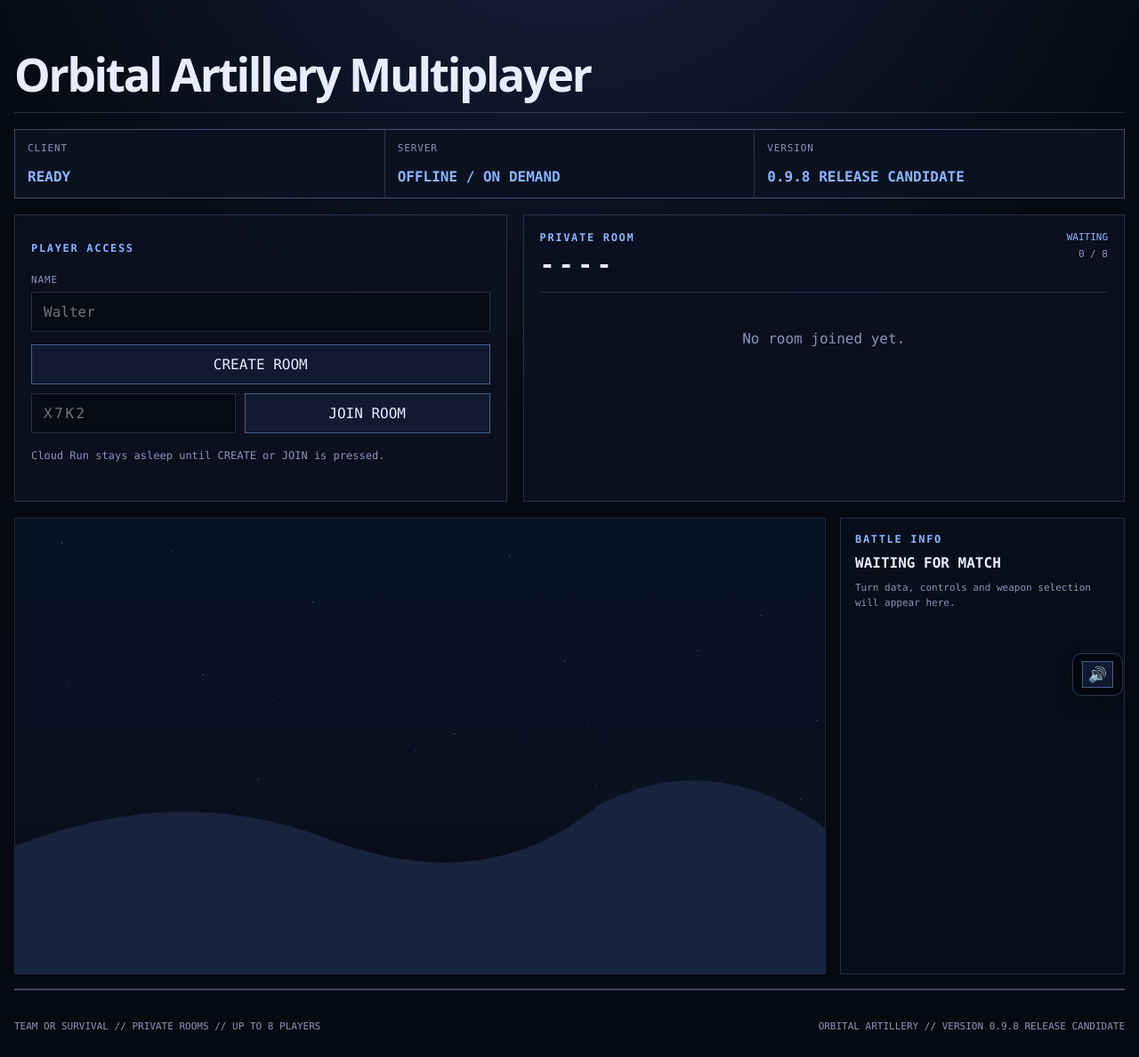
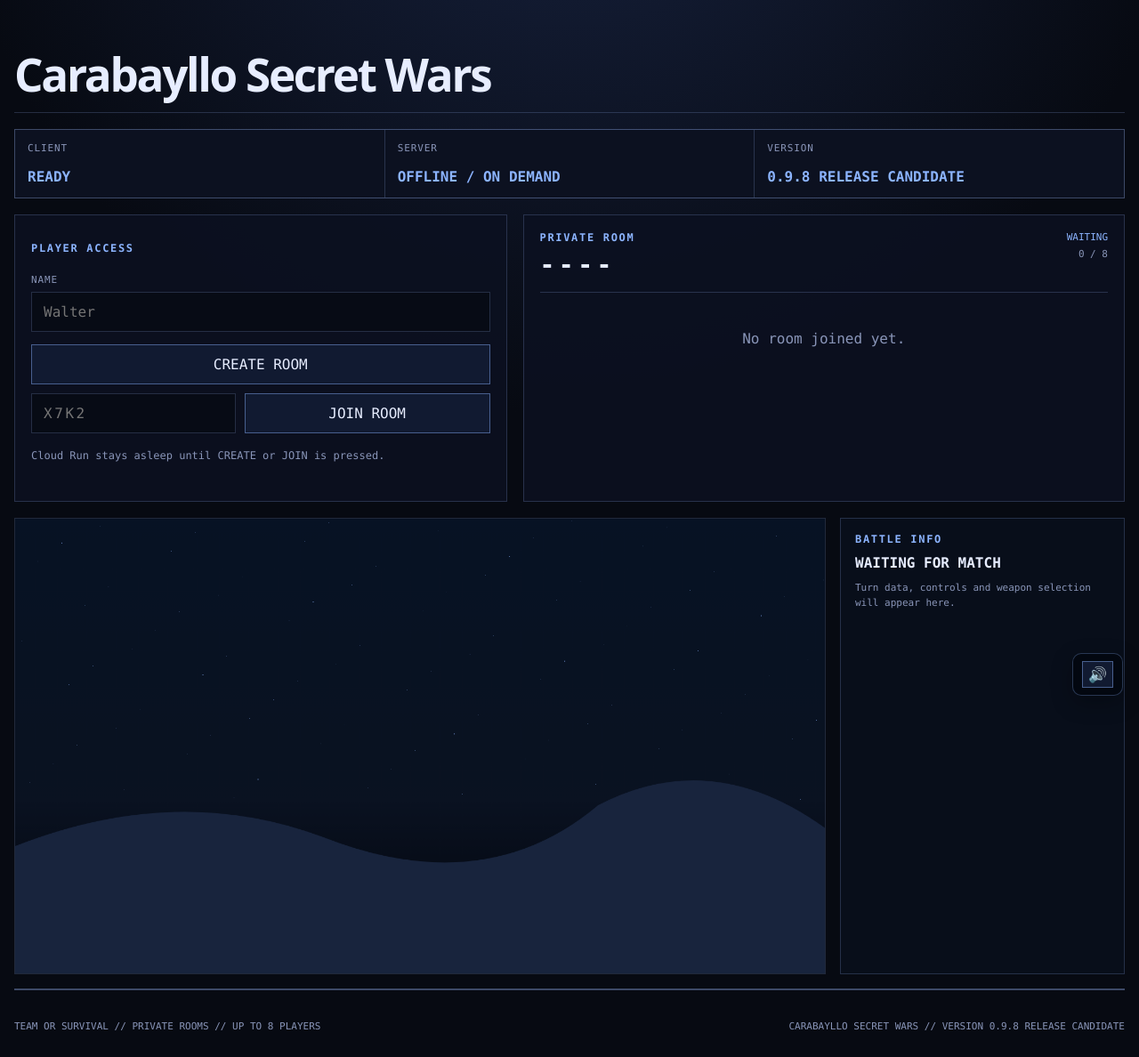
Before and after one commit to wzzzodiac/carabayllo-secret-wars, a plain HTML site: page index.html in a window 1280 px wide. Shown: the whole page at 89% size. Drawn offline with Linux system fonts and the light colour scheme.

Commit message:
Rebrand public game to Carabayllo Secret Wars

```diff
--- a/index.html
+++ b/index.html
@@ -1,9 +1,9 @@
 <!doctype html>
-<html lang="en"><head><meta charset="utf-8"><meta name="viewport" content="width=device-width, initial-scale=1"><meta name="theme-color" content="#070a12"><meta name="description" content="Orbital Artillery — multiplayer artillery game project."><title>Orbital Artillery Multiplayer</title><link rel="icon" href="favicon.svg?v=1" type="image/svg+xml"><link rel="stylesheet" href="style.css?v=phase7a-battle-frame-1"><style>.game-info-panel{height:min(655px,calc(56.25vw - 207px));max-height:min(655px,calc(56.25vw - 207px));overflow-y:auto;overflow-x:hidden}.battle-layout{align-items:start}.overlay{display:none!important}.hero{padding-top:18px;padding-bottom:18px}.hero h1{margin:0;font-size:clamp(2rem,4vw,4rem)}@media(max-width:1180px){.game-info-panel{height:auto;max-height:none;overflow-y:visible}}</style><script type="importmap">{"imports":{"./renderer.js?v=phase6c-heal-1":"./renderer7a-visual.js?v=v098-rc-av-sync-1","./renderer6f.js?v=v09-beta-countdown-1":"./renderer6f.js?v=v098-rc-start-overlay-1","./combat-controls.js?v=phase6b-afk-1":"./combat-controls6f.js?v=v098-rc-room-state-1","./match-stats7a1.js?v=phase7a1-stats-1":"./match-stats7a1.js?v=v098-rc-stats-1"}}</script></head>
-<body><main class="shell"><header class="hero"><h1>Orbital Artillery Multiplayer</h1></header>
+<html lang="en"><head><meta charset="utf-8"><meta name="viewport" content="width=device-width, initial-scale=1"><meta name="theme-color" content="#070a12"><meta name="description" content="Carabayllo Secret Wars — multiplayer artillery game project."><title>Carabayllo Secret Wars</title><link rel="icon" href="favicon.svg?v=1" type="image/svg+xml"><link rel="stylesheet" href="style.css?v=phase7a-battle-frame-1"><style>.game-info-panel{height:min(655px,calc(56.25vw - 207px));max-height:min(655px,calc(56.25vw - 207px));overflow-y:auto;overflow-x:hidden}.battle-layout{align-items:start}.overlay{display:none!important}.hero{padding-top:18px;padding-bottom:18px}.hero h1{margin:0;font-size:clamp(2rem,4vw,4rem)}@media(max-width:1180px){.game-info-panel{height:auto;max-height:none;overflow-y:visible}}</style><script type="importmap">{"imports":{"./renderer.js?v=phase6c-heal-1":"./renderer7a-visual.js?v=v098-rc-av-sync-1","./renderer6f.js?v=v09-beta-countdown-1":"./renderer6f.js?v=v098-rc-start-overlay-1","./combat-controls.js?v=phase6b-afk-1":"./combat-controls6f.js?v=v098-csw-afk-1","./match-stats7a1.js?v=phase7a1-stats-1":"./match-stats7a1.js?v=v098-rc-stats-1"}}</script></head>
+<body><main class="shell"><header class="hero"><h1>Carabayllo Secret Wars</h1></header>
 <section class="panel"><div class="status-row"><span>CLIENT</span><strong id="clientStatus">BOOTING</strong></div><div class="status-row"><span>SERVER</span><strong id="serverStatus">OFFLINE</strong></div><div class="status-row"><span>VERSION</span><strong>0.9.8 RELEASE CANDIDATE</strong></div></section>
 <section class="lobby-grid"><div class="lobby-card" id="entryPanel"><p class="section-label">PLAYER ACCESS</p><label for="playerName">NAME</label><input id="playerName" maxlength="20" autocomplete="nickname" placeholder="Walter"><div class="entry-actions"><button id="createRoom" type="button">CREATE ROOM</button><div class="join-row"><input id="roomCode" maxlength="4" autocomplete="off" placeholder="X7K2" aria-label="Room code"><button id="joinRoom" type="button">JOIN ROOM</button></div></div><p id="actionMessage" class="message" aria-live="polite">Cloud Run stays asleep until CREATE or JOIN is pressed.</p></div>
 <div class="lobby-card room-card"><div class="room-heading"><div><p class="section-label">PRIVATE ROOM</p><strong id="activeRoomCode">----</strong></div><div class="room-meta"><span id="roomStatus">WAITING</span><span id="roomCount">0 / 8</span></div></div><div id="playerList" class="player-list"><div class="empty-room">No room joined yet.</div></div>
 <div id="roomControls" class="room-controls" hidden><div id="modeControls" class="control-group"><span class="control-label">GAME MODE // HOST</span><div class="button-row"><button id="teamModeButton" type="button">TEAM MODE</button><button id="survivalModeButton" type="button">SURVIVAL MODE</button></div></div><div id="teamControls" class="control-group"><span class="control-label">YOUR TEAM</span><div class="button-row"><button id="teamAButton" type="button">TEAM A</button><button id="teamBButton" type="button">TEAM B</button></div></div><button id="readyButton" class="ready-button" type="button">READY</button><button id="startGameButton" class="start-button" type="button" hidden>START GAME</button><p id="lobbyHint" class="lobby-hint">Choose your setup and mark yourself ready.</p></div></div></section>
 <section class="battle-layout"><div class="game-frame" aria-label="Synchronized turn-based artillery world"><canvas id="gameCanvas" width="1600" height="900"></canvas><div class="overlay"><p id="arenaTitle"></p><span id="arenaSubtitle"></span></div></div><aside id="gameInfoPanel" class="game-info-panel" aria-live="polite"><div class="game-info-empty"><span class="section-label">BATTLE INFO</span><strong>WAITING FOR MATCH</strong><p>Turn data, controls and weapon selection will appear here.</p></div></aside></section>
-<footer><span>TEAM OR SURVIVAL // PRIVATE ROOMS // UP TO 8 PLAYERS</span><span>ORBITAL ARTILLERY // VERSION 0.9.8 RELEASE CANDIDATE</span></footer></main><script type="module" src="music.js?v=v098-rc-master-volume-1"></script><script type="module" src="audio.js?v=v098-rc-master-volume-1"></script><script type="module" src="client.js?v=phase7a1-stats-rematch-2"></script></body></html>
+<footer><span>TEAM OR SURVIVAL // PRIVATE ROOMS // UP TO 8 PLAYERS</span><span>CARABAYLLO SECRET WARS // VERSION 0.9.8 RELEASE CANDIDATE</span></footer></main><script type="module" src="music.js?v=v098-csw-master-volume-1"></script><script type="module" src="audio.js?v=v098-csw-nuke-sync-1"></script><script type="module" src="client.js?v=phase7a1-stats-rematch-2"></script></body></html>
```
